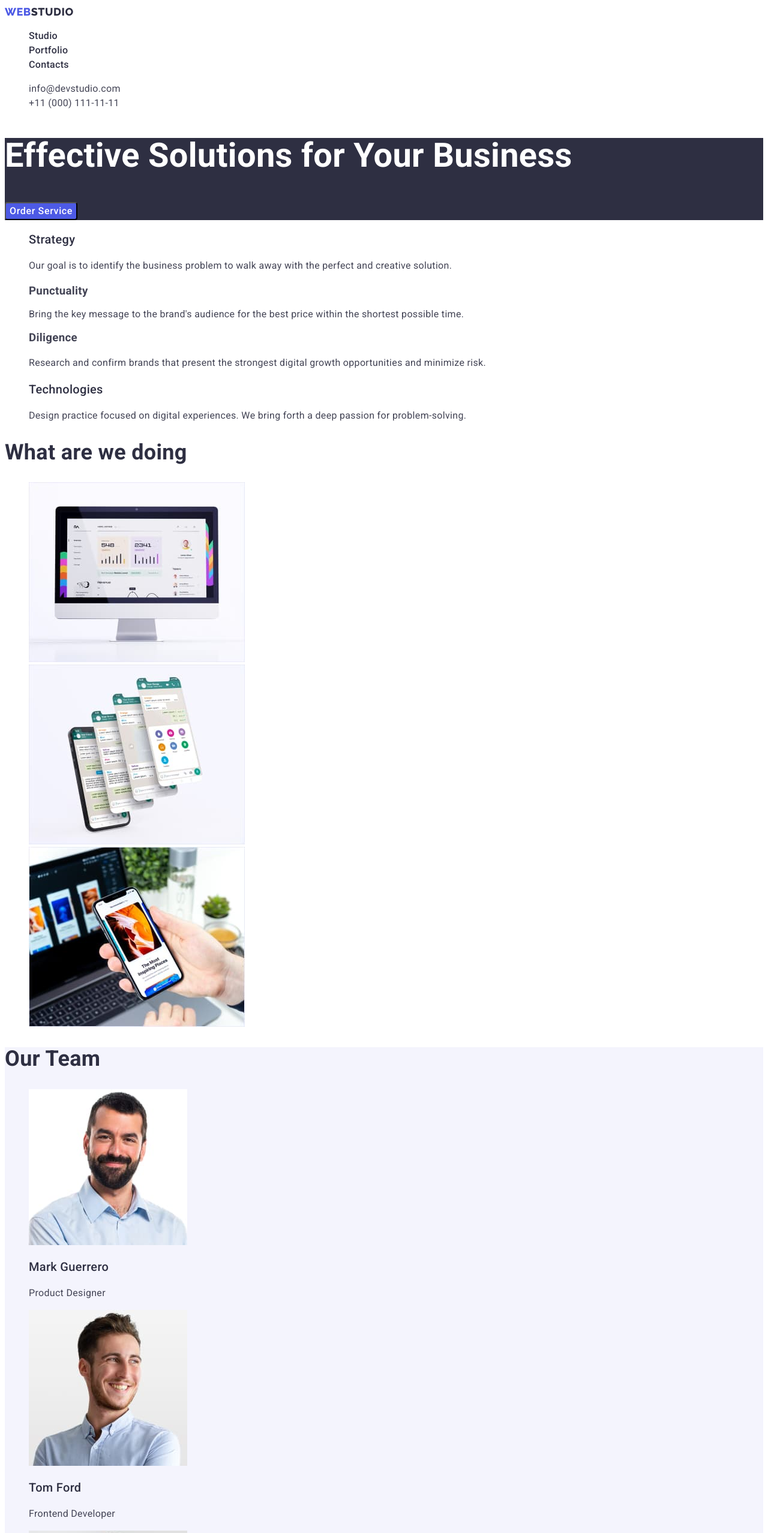
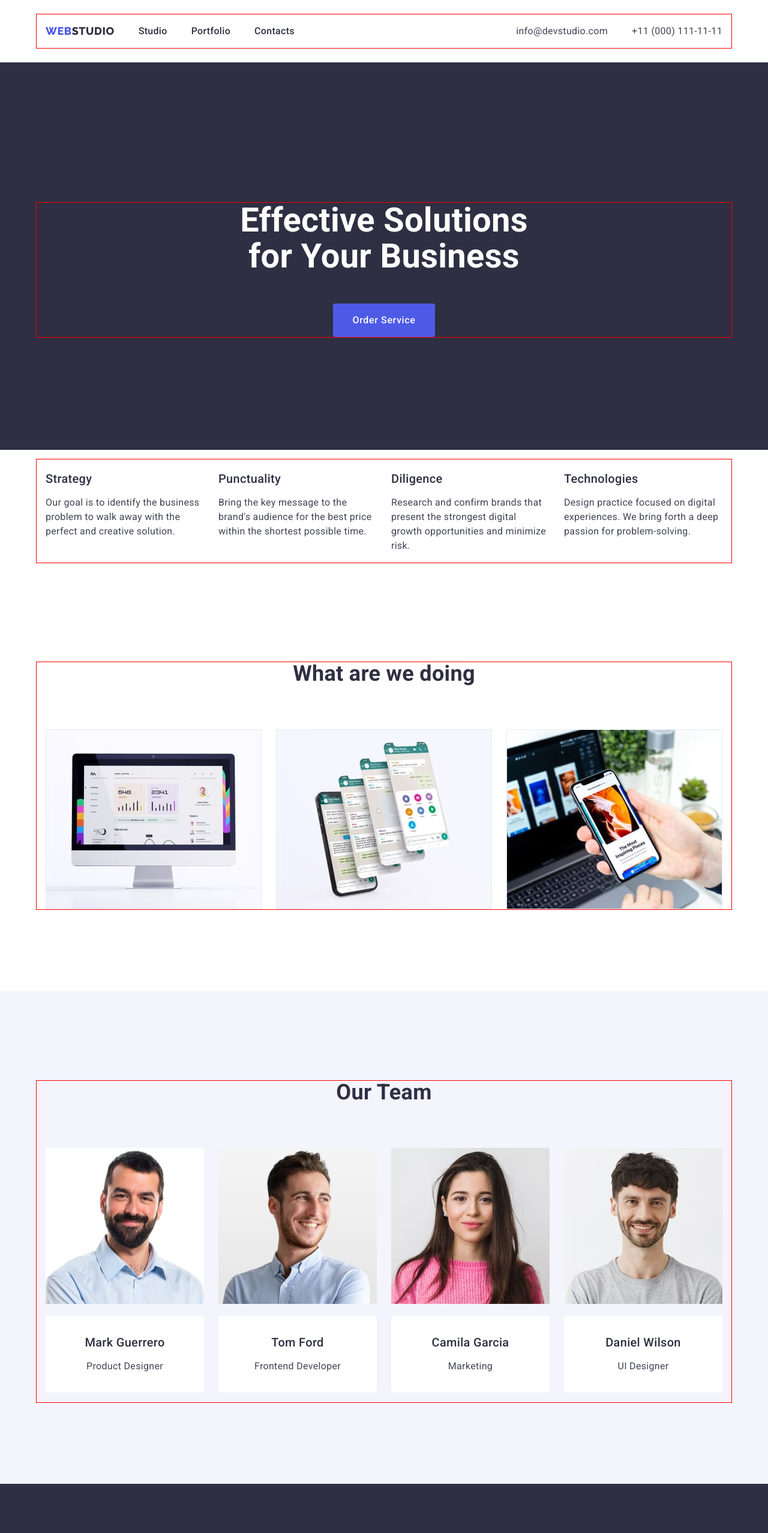
Before and after one commit to vignira02/goit-markup-hw-03, a plain HTML site: page index.html in a window 1280 px wide. Shown: the top 2556 px of the page at 60% size. Drawn offline with nearby package versions, Linux system fonts and the light colour scheme.

Commit message:
added flex

```diff
--- a/css/styles.css
+++ b/css/styles.css
@@ -18,10 +18,38 @@ body {
     letter-spacing: 0.02em;
 }
 
+.container {
+    width: 1158px;
+    margin: 0 auto;
+    padding-left: 15px;
+    padding-right: 15px;
+    outline: 1px solid red;
+}
+
+img {
+    display: block;
+    max-width: 100%;
+    height: auto;
+}
 
 ul {
     list-style: none;
 }
+
+.header {
+    padding: 24px 0;
+}
+
+.header-container {
+    display: flex;
+    align-items: center;
+}
+
+.header-navigation {
+    display: flex;
+    align-items: center;
+}
+
 .logo {
     color: var(--primary-text-color);
     font-family: 'Raleway', sans-serif;
@@ -35,6 +63,11 @@ ul {
 
 .logo > span {
     color: var(--accent-color);
+}
+
+.site-nav {
+    display: flex;
+    gap: 40px;
 }
 
 .site-nav a {
@@ -55,6 +88,16 @@ ul {
     color: var(--accent-color);
 }
 
+.adresses {
+    margin-left: auto;
+}
+
+.contacts {
+    display: flex;
+    margin-left: auto;
+    gap: 40px;
+}
+
 .contacts a {
     color: var(--secondary-text-color);
     font-family: Roboto, sans-serif;
@@ -63,6 +106,7 @@ ul {
     font-size: 16px;
     line-height: 1.5;
     text-decoration: none;
+    margin-left: auto;
 /* identical to box height, or 150% */
 }
 
@@ -71,9 +115,15 @@ ul {
     color: var(--accent-color);
 }
 
+.contact-mail {
+
+}
+
 /* Hero Section */
 .hero {
     background-color: var(--secondary-bg-color);
+    padding: 188px 0;
+    text-align: center;
 }
 
 .hero-title {
@@ -81,10 +131,35 @@ ul {
     font-weight: 700;
     font-size: 56px;
     line-height: 1.07;
+    max-width: 496px;
+    margin-left: auto;
+    margin-right: auto;
+    margin-bottom: 48px;
+    text-align: center;
+    width: 496px;
 /* or 107% */
 }
 
 /* Features */
+.features {
+    padding-bottom: 120px;
+}
+
+.features-container {
+    display: flex;
+    flex-wrap: wrap;
+    padding: 0;
+}
+
+.features-container .item {
+    width: 264px;
+    margin-right: 24px;
+    padding: 0;
+}
+
+.item:last-child {
+    margin-right: 0;
+}
 
 .features-title {
     color: var(--primary-text-color);
@@ -95,6 +170,7 @@ ul {
     font-weight: 500;
     font-size: 20px;
     line-height: 1.2;
+    margin-bottom: 8px;
 /* identical to box height, or 120% */
 }
 
@@ -107,8 +183,24 @@ ul {
 }
 
 /* About */
+.about {
+    padding-bottom: 120px;
+}
+
 .about-title {
     color: var(--primary-text-color);
+    text-align: center;
+    margin-bottom: 72px;
+}
+
+.about-container {
+    display: flex;
+    padding: 0;
+}
+
+
+.about-photo:not(:last-child) {
+    margin-right: 24px;
 }
 
 
@@ -116,17 +208,37 @@ ul {
 .team {
     background-color: var(--bg-light-color);
     text-decoration: none;
+    padding: 120px 0;
+}
+
+.team-container {
+    display: flex;
+    padding: 0;
+}
+
+.team-list:not(:last-child) {
+    margin-right: 24px;
 }
 
 .team-title {
     color: var(--primary-text-color);
+    text-align: center;
+    margin-bottom: 72px;
+    box-sizing: border-box;
+    max-width: 100%;
+    height: auto;
+    padding-left: 0;
+
 }
+
 
 .team-item {
     color: var(--primary-text-color);
     font-weight: 500;
     font-size: 20px;
     line-height: 1.2;
+    padding-top: 32px;
+    margin-bottom: 8px;
 /* identical to box height, or 120% */
 }
 
@@ -135,7 +247,15 @@ ul {
     font-weight: 400;
     font-size: 16px;
     line-height: 1.5;
+    padding-bottom: 32px;
 /* or 150% */
+}
+
+.team-description {
+    background-color: var(--primary-bg-color);
+    border-radius: 0px 0px 4px 4px;
+    border-top: none;
+    text-align: center;
 }
 
 
@@ -150,9 +270,18 @@ h2 {
 /* Footer */
 .footer-page {
     background-color: var(--secondary-bg-color);
+    padding: 100px 0;
 }
 .footer-page-text {
     color: var(--white-color);
+    font-weight: 400;
+    font-size: 16px;
+    line-height: 1.5;
+    width: 264px;
+}
+
+.footer-container {
+    display: block;
 }
 
 .logo-footer {
@@ -163,6 +292,7 @@ h2 {
     line-height: 1.33;
     letter-spacing: 0.03em;
     text-decoration: none;
+    margin-bottom: 16px;
 }
 
 .logo-footer > span {
@@ -170,15 +300,37 @@ h2 {
 }
 
 /* Portfolio */
+.portfolio {
+    padding: 96px 0;
+}
+
 .link-portfolio {
     font-style: normal;
     text-decoration: none;
 }
+
+.list-portfolio {
+    display: flex;
+    flex-wrap: wrap;
+    flex-basis: calc((100% - 48px) / 3);
+    column-gap: 24px;
+    row-gap: 48px;
+    box-sizing: border-box;
+    max-width: 100%;
+    height: auto;
+    padding-left: 0;
+    margin: 0;
+}
+
 .list-portfolio-title {
     color: var(--primary-text-color);
     font-weight: 500;
     font-size: 20px;
     line-height: 1.2;
+    padding: 0 16px;
+    margin-top: 32px;
+    margin-bottom: 8px;
+    box-sizing: border-box;
 }
 
 .list-portfolio-description {
@@ -186,9 +338,29 @@ h2 {
     font-weight: 400;
     font-size: 16px;
     line-height: 1.5;
+    padding: 0 16px;
+    margin-bottom: 32px;
 }
 
+.list-text {
+    padding-top: 32px;
+    padding-left: 16px;
+    padding-bottom: 32px;
+    border: 1px solid #E7E9FC;
+    border-top: 0;
+}
+
+
+
 /* Button */
+.buttons-container {
+    display: flex;
+    flex-direction: row;
+    align-items: flex-start;
+    justify-content: center;
+    gap: 24px;
+    margin-bottom: 76px;
+}
 
 .button.primary,
 .button.current,
@@ -205,6 +377,18 @@ h2 {
     cursor: pointer;
 }
 
+.button.primary {
+    display: block;
+    min-width: 169px;
+    margin-left: auto;
+    margin-right: auto;
+    padding: 16px 32px;
+    border: navajowhite;
+    display: flex;
+align-items: center;
+
+}
+
 .button.primary:hover,
 .button.primary:focus {
     background-color: var(--button-bg-color);
@@ -217,6 +401,7 @@ h2 {
     background-color: var(--button-bg-color);
     color: var(--white-color);
     border-radius: 4px;
+    padding: 12px 24px;
 }
 .button.current:hover,
 .button.current:focus {
@@ -232,6 +417,7 @@ h2 {
     color: var(--accent-color);
     border: 1px solid #E7E9FC;
     border-radius: 4px;
+    padding: 12px 24px;
 }
 
 .button.secondary:hover,
--- a/index.html
+++ b/index.html
@@ -8,11 +8,13 @@
     <link rel="preconnect" href="https://fonts.googleapis.com">
     <link rel="preconnect" href="https://fonts.gstatic.com" crossorigin>
     <link href="https://fonts.googleapis.com/css2?family=Raleway:wght@800&family=Roboto:wght@400;500;700&display=swap" rel="stylesheet">
+    <link rel="stylesheet" href="https://cdnjs.cloudflare.com/ajax/libs/modern-normalize/0.6.0/modern-normalize.min.css">
     <link rel="stylesheet" href="./css/styles.css">
 </head>
 <body>
-    <header class="page-header">
-        <nav>
+    <header class="header">
+        <div class="container header-container">
+            <nav class="header-navigation">
                 <a href="./index.html" class="logo"><span>WEB</span>STUDIO</a>
 
                 <ul class="site-nav list">
@@ -21,88 +23,107 @@
                     <li><a href="#">Contacts</a></li>
                 </ul>
             </nav>
-        <address>
+            <address class="adresses">
                 <ul class="contacts list">
-                <li><a href="mailto:info@devstudio.com">info@devstudio.com</a></li>
-                <li><a href="tel:+110001111111">+11 (000) 111-11-11</a></li>
+                    <li><a href="mailto:info@devstudio.com" class="contact-mail">info@devstudio.com</a></li>
+                    <li><a href="tel:+110001111111" class="contact-tel">+11 (000) 111-11-11</a></li>
                 </ul>
             </address>
+        </div>
     </header>
     <main>
         <!-- Hero section -->
         <section class="hero">
+            <div class="container">
                 <h1 class="hero-title">Effective Solutions for Your Business</h1>
                 <button type="button" class="button primary">Order Service</button>
+            </div>
         </section>
         <!-- /Hero section -->
 
         <!-- Section Features -->
         <section class="features">
+            <div class="container">
                 <h2 hidden class="features-title">features"</h2>
-            <ul>
-                <li>
+                <ul class="features-container">
+                    <li class="item">
                         <h3 class="features-item">Strategy</h3>
                         <p class="features-text">Our goal is to identify the business
                             problem to walk away with the perfect and creative solution. </p>
                     </li>
-                <li>
-                    <h3 class="section-item">Punctuality</h3>
-                    <p class="section-text">Bring the key message to the brand's audience for the best price within the shortest possible time.</p>
+                    <li class="item">
+                        <h3 class="features-item">Punctuality</h3>
+                        <p class="features-text">Bring the key message to the brand's audience for the best price within the shortest possible time.</p>
                     </li>
-                <li>
-                    <h3 class="features">Diligence</h3>
+                    <li class="item">
+                        <h3 class="features-item">Diligence</h3>
                         <p class="features-text">Research and confirm brands that present the strongest digital growth opportunities and minimize risk.</p>
                     </li>
-                <li>
+                    <li class="item">
                         <h3 class="features-item">Technologies</h3>
                         <p class="features-text">Design practice focused on digital experiences. We bring forth a deep passion for problem-solving.</p>
                     </li>
                 </ul>
+            </div>
         </section>
         <!-- /Section Features -->
 
         <!-- Section About -->
         <section class="about">
+            <div class="container">
                 <h2 class="about-title">What are we doing</h2>
-            <ul>
-                <li><img src="./images/images-about-1.jpg" alt="Analytics" width="360" height="300"></li>
-                <li><img src="./images/images-about-2.jpg" alt="Team&Communication" width="360" height="300"></li>
-                <li><img src="./images/images-about-3.jpg" alt="Strategy" width="360" height="300"></li>
+                <ul class="about-container">
+                    <li class="about-photo"><img src="./images/images-about-1.jpg" alt="Analytics" width="360" height="300"></li>
+                    <li class="about-photo"><img src="./images/images-about-2.jpg" alt="Team&Communication" width="360" height="300"></li>
+                    <li class="about-photo"><img src="./images/images-about-3.jpg" alt="Strategy" width="360" height="300"></li>
                 </ul>
+            </div>
         </section>
         <!-- /Section About -->
 
         <!-- Section Team -->
         <section class="team">
+            <div class="container">
                 <h2 class="team-title">Our Team</h2>
-            <ul>
-                <li>
+                <ul class="team-container">
+                    <li class="team-list">
                         <img src="./images/images-team-1.jpg" alt="Product Designer" width="264" height="260">
+                        <div class="team-description">
                             <h3 class="team-item">Mark Guerrero</h3>
                             <p class="team-text">Product Designer</p>
+                        </div>
                     </li>
-                <li>
-                    <img src="./images/images-team-2.jpg" alt="Frontend Developer" width="264" height="260">
+                    <li class="team-list">
+                        <img src="./images/images-team-2.jpg" alt="Frontend Developer" width="264" height="260" class="team-photo">
+                        <div class="team-description">
                             <h3 class="team-item">Tom Ford</h3>
                             <p class="team-text">Frontend Developer</p>
+                        </div>
                     </li>
-                <li>
+                    <li class="team-list">
                         <img src="./images/images-team-3.jpg" alt="Marketing" width="264" height="260">
+                        <div class="team-description">
                             <h3 class="team-item">Camila Garcia</h3>
                             <p class="team-text">Marketing</p>
+                        </div>
                     </li>
-                <li>
+                    <li class="team-list">
                         <img src="./images/images-team-4.jpg" alt="UI Designer" width="264" height="260">
+                        <div class="team-description">
                             <h3 class="team-item">Daniel Wilson</h3>
                             <p class="team-text">UI Designer</p>
+                        </div>
                     </li>
                 </ul>
+            </div>
         </section>
         <!-- /Section Team -->
     </main>
     <footer class="footer-page">
+        <div class="container footer-container">
             <a href="./index.html" class="logo-footer"><span>WEB</span>STUDIO</a>
             <p class="footer-page-text">Increase the flow of customers and sales for your business with digital marketing & growth solutions.</p>
+        </div>
     </footer>
 </body>
 </html>
```
Also changed, not shown: portfolio.html (+43 -18 lines). Lines whose indentation alone changed are shown as unchanged.
